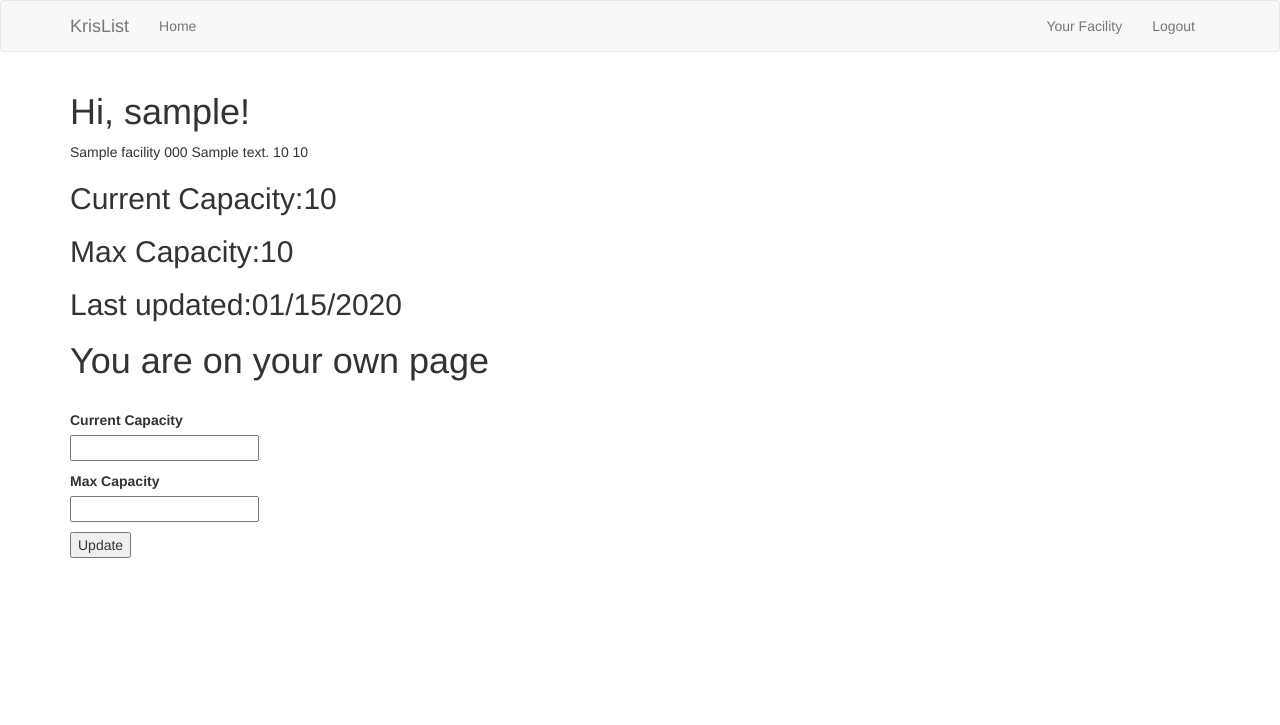
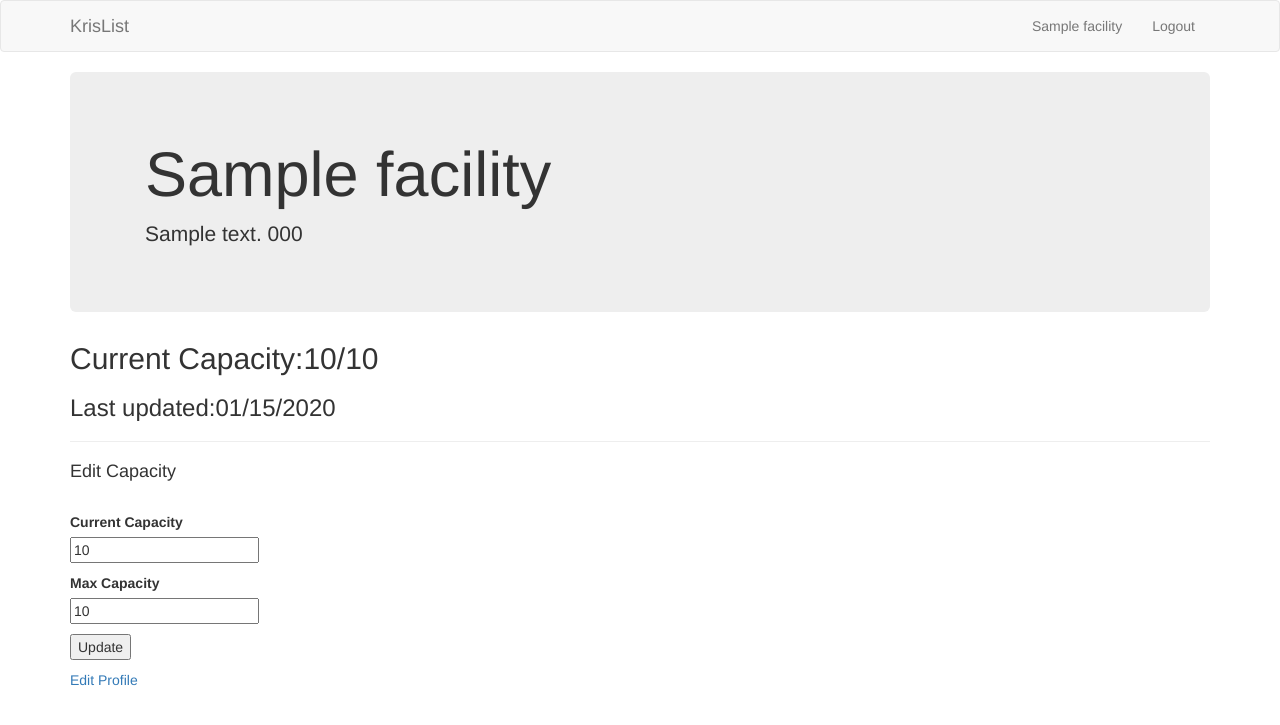
Before and after one commit to gordonworks/krislist, a Flask app: page /facility/1 in a window 1280 px wide. Shown: the top 725 px of the page. Run offline with Flask 2, Linux system fonts and the light colour scheme; a user stored in the database is signed in; tables that the repository leaves empty hold one stand-in row (values such as "Sample post"); some libraries are stand-ins or nearby versions.

Commit message:
Added edit page and field

```diff
--- a/app/forms.py
+++ b/app/forms.py
@@ -40,3 +40,25 @@ class CapacityForm(FlaskForm):
 	current_capacity=IntegerField('Current Capacity', validators=[DataRequired()])
 	max_capacity=IntegerField('Max Capacity', validators=[DataRequired()])
 	submit = SubmitField('Update')
+
+class EditProfileForm(FlaskForm):
+	username = StringField('Username', validators=[DataRequired()])
+	email = StringField('Email', validators=[DataRequired(), Email()])
+	name = StringField('Name of Facility', validators=[DataRequired()])
+	phone = StringField('Phone Number', validators=[DataRequired()])
+	address = StringField('Address', validators=[DataRequired()])
+	submit = SubmitField('Save Changes')
+
+	def validate_username(self, username):
+		facility = Facility.query.filter_by(username=username.data).all()
+		if len(facility)>1:
+			raise ValidationError('Please use a different username.')
+
+	def validate_email(self, email):
+		facility = Facility.query.filter_by(email=email.data).all()
+		if len(facility)>1:
+			raise ValidationError('Please use a different email address.')
+
+	def validate_phone(self,phone):
+		if len(phone.data) < 10:
+			raise ValidationError('Invalid phone number')
--- a/app/routes.py
+++ b/app/routes.py
@@ -1,6 +1,6 @@
 from flask import render_template, flash, redirect, url_for, request
 from app import app, db
-from app.forms import LoginForm, RegistrationForm, CapacityForm
+from app.forms import LoginForm, RegistrationForm, CapacityForm, EditProfileForm
 from flask_login import current_user, login_user, logout_user, login_required
 from app.models import Facility
 from werkzeug.urls import url_parse
@@ -9,7 +9,7 @@ from datetime import datetime
 @app.route('/')
 @app.route('/index')
 def index():
-	facilities = Facility.query.all()
+	facilities = Facility.query.order_by((Facility.max_capacity - Facility.current_capacity).desc()).all()
 	return render_template('index.html', title='Home',facilities=facilities)
 
 @app.route('/login', methods=['GET', 'POST'])
@@ -61,3 +61,29 @@ def facility(id):
 def logout():
 	logout_user()
 	return redirect(url_for('index'))
+
+@app.route('/edit/<int:id>/',methods=['GET','POST'])
+@login_required
+def edit(id):
+	facility =  Facility.query.filter_by(id=id).first_or_404()
+	form = EditProfileForm()
+
+	if 'save' in request.form:
+		print("save button hit")
+
+
+	#cancel button vs save button
+	if form.validate_on_submit():
+		if 'cancel_button' in request.form:
+			print('edit canceled')
+		else:
+			facility.phone=form.phone.data
+			facility.address=form.address.data
+			db.session.commit()
+		#ensures editing a transaction preserves the current page
+		next_page = request.args.get('next')
+		if not next_page or url_parse(next_page).netloc != '':
+				next_page = url_for('facility',id=current_user.id)
+		return redirect(next_page)
+
+	return render_template('edit.html',form=form,title="Edit", facility=facility)
--- a/app/templates/base.html
+++ b/app/templates/base.html
@@ -17,14 +17,11 @@
 								<a class="navbar-brand" href="{{ url_for('index') }}">KrisList</a>
 						</div>
 						<div class="collapse navbar-collapse" id="bs-example-navbar-collapse-1">
-								<ul class="nav navbar-nav">
-										<li><a href="{{ url_for('index') }}">Home</a></li>
-								</ul>
 								<ul class="nav navbar-nav navbar-right">
 										{% if current_user.is_anonymous %}
 										<li><a href="{{ url_for('login') }}">Login</a></li>
 										{% else %}
-										<li><a href="{{ url_for('facility', id=current_user.id) }}">Your Facility</a></li>
+										<li><a href="{{ url_for('facility', id=current_user.id) }}">{{ current_user.name }}</a></li>
 										<li><a href="{{ url_for('logout') }}">Logout</a></li>
 										{% endif %}
 								</ul>
--- a/app/templates/facility.html
+++ b/app/templates/facility.html
@@ -1,38 +1,35 @@
 {% extends "base.html" %}
 
 {% block app_content %}
-	<h1>Hi, {{ current_user.username }}!</h1>
-	<tr>
-		<td>{{ facility.name }}</td>
-		<td>{{ facility.phone }}</td>
-		<td>{{ facility.address }}</td>
-		<td>{{ facility.current_capacity }}</td>
-		<td>{{ facility.max_capacity }}</td>
-	</tr>
-
-	<h2>Current Capacity:{{ facility.current_capacity }}</h2>
-	<h2>Max Capacity:{{ facility.max_capacity }}</h2>
-	<h2>Last updated:{{ moment(facility.last_updated).calendar() }}</h2>
-
+	<div class="jumbotron jumbotron-fluid">
+		<div class="container">
+			<h1 class="display-4">{{ facility.name }}</h1>
+			<p class="lead">{{ facility.address }}    {{ facility.phone }}</p>
+		</div>
+	</div>
+	<h2>Current Capacity:{{ facility.current_capacity }}/{{ facility.max_capacity }}</h2>
+	<h3>Last updated:{{ moment(facility.last_updated).calendar() }}</h3>
 	{% if current_user.id == facility.id %}
-		<h1>You are on your own page</h1><br>
+		<hr>
+		<h4>Edit Capacity</h4><br>
 		<form action="" method="post" novalidate>
 		{{form.hidden_tag() }}
 		<p>
 			{{ form.current_capacity.label }}<br>
-			{{ form.current_capacity(size=6) }}<br>
+			{{ form.current_capacity(size=6,value=facility.current_capacity) }}<br>
 			{% for error in form.current_capacity.errors %}
 			<span style="color:red;">[{{ error}}]</span>
 			{% endfor %}
 		</p>
 		<p>
 			{{ form.max_capacity.label }}<br>
-			{{ form.max_capacity(size=6) }}<br>
+			{{ form.max_capacity(size=6,value=facility.max_capacity) }}<br>
 			{% for error in form.max_capacity.errors %}
 			<span style="color:red;">[{{ error}}]</span>
 			{% endfor %}
 		</p>
 		<p>{{ form.submit() }}</p>
 	</form>
+	<p><a href='{{ url_for("edit",id=facility.id,next=request.full_path) }}'>Edit Profile</a></p>
 	{% endif %}
 {% endblock %}
--- a/app/templates/index.html
+++ b/app/templates/index.html
@@ -5,7 +5,9 @@
 
 	<table class="table">
 	{% for facility in facilities %}
-		{% if facility.current_capacity < facility.max_capacity %}
+		{% if not facility.current_capacity %}
+		<tr>
+		{% elif facility.current_capacity < facility.max_capacity %}
 		<tr style="background-color: lightgreen;">
 		{% else %}
 		<tr style="background-color: pink;">
```
Also changed, not shown: app/templates/edit.html (added, +17 -0 lines), app.db.
